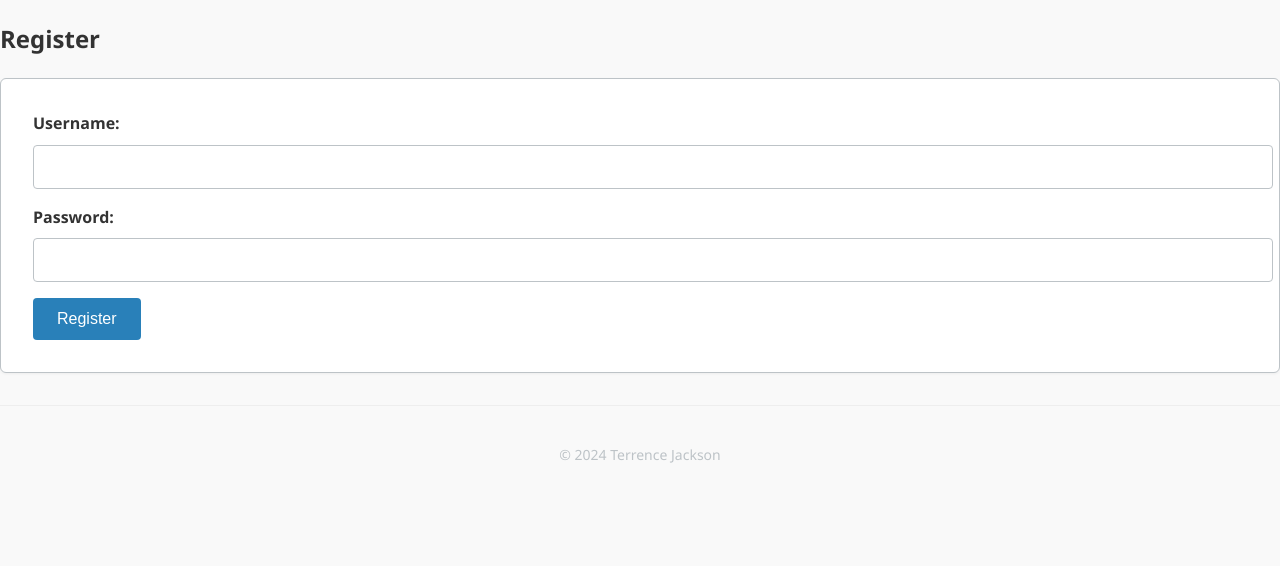
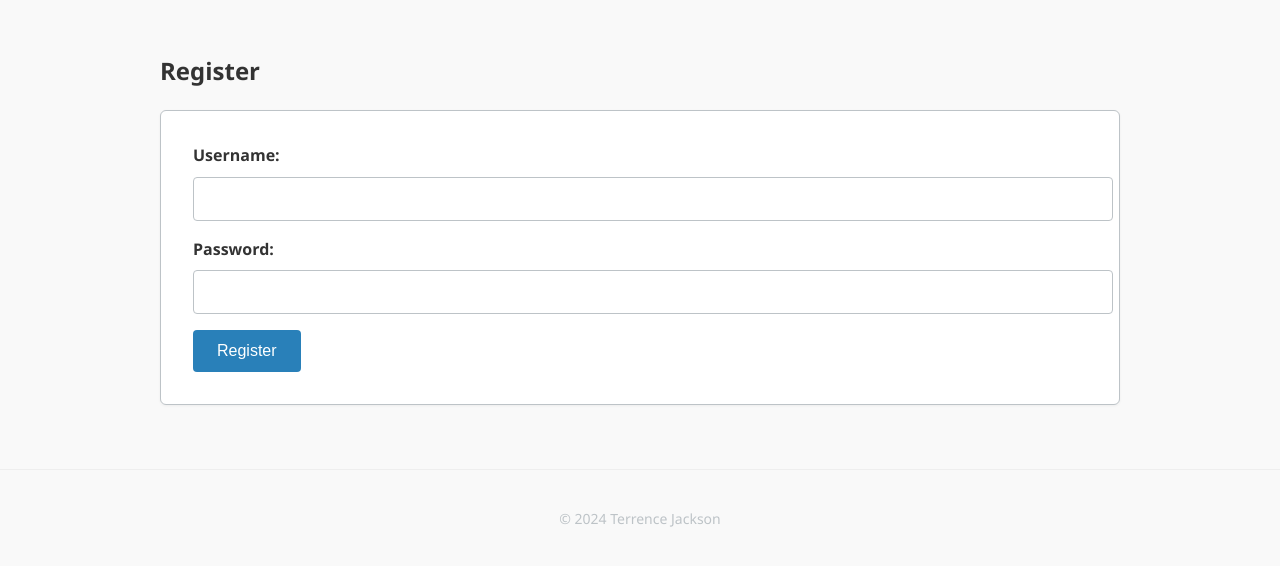
Before and after one commit to TRJackson998/finanalyzer, a Flask app: page /auth/register in a window 1280 px wide. Shown: the part 123-689 px from the top of the page. Run offline with Flask 3, Linux system fonts and the light colour scheme; parts of the project's set-up code (start-up, migrations or seed data) failed here and were passed over.

Commit message:
Content vs container

```diff
--- a/flaskapp/app/static/styles.css
+++ b/flaskapp/app/static/styles.css
@@ -8,8 +8,8 @@ body {
   color: #333333; /* Charcoal Gray */
   line-height: 1.6;
 }
-/* ---------- Container ---------- */
-.container {
+/* ---------- Content ---------- */
+.content {
   max-width: 960px;
   margin: 0 auto;
   padding: 2rem;
```
